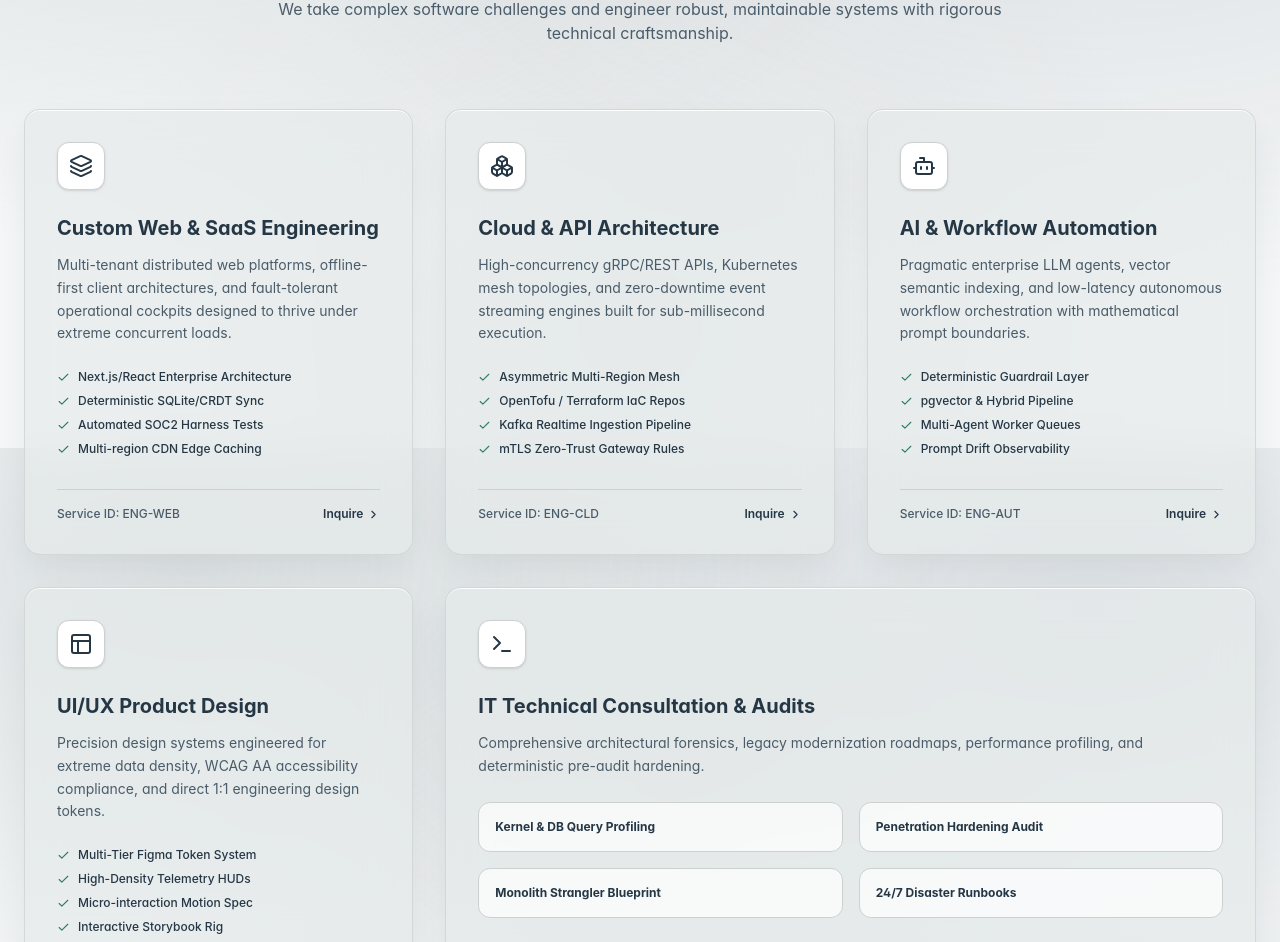
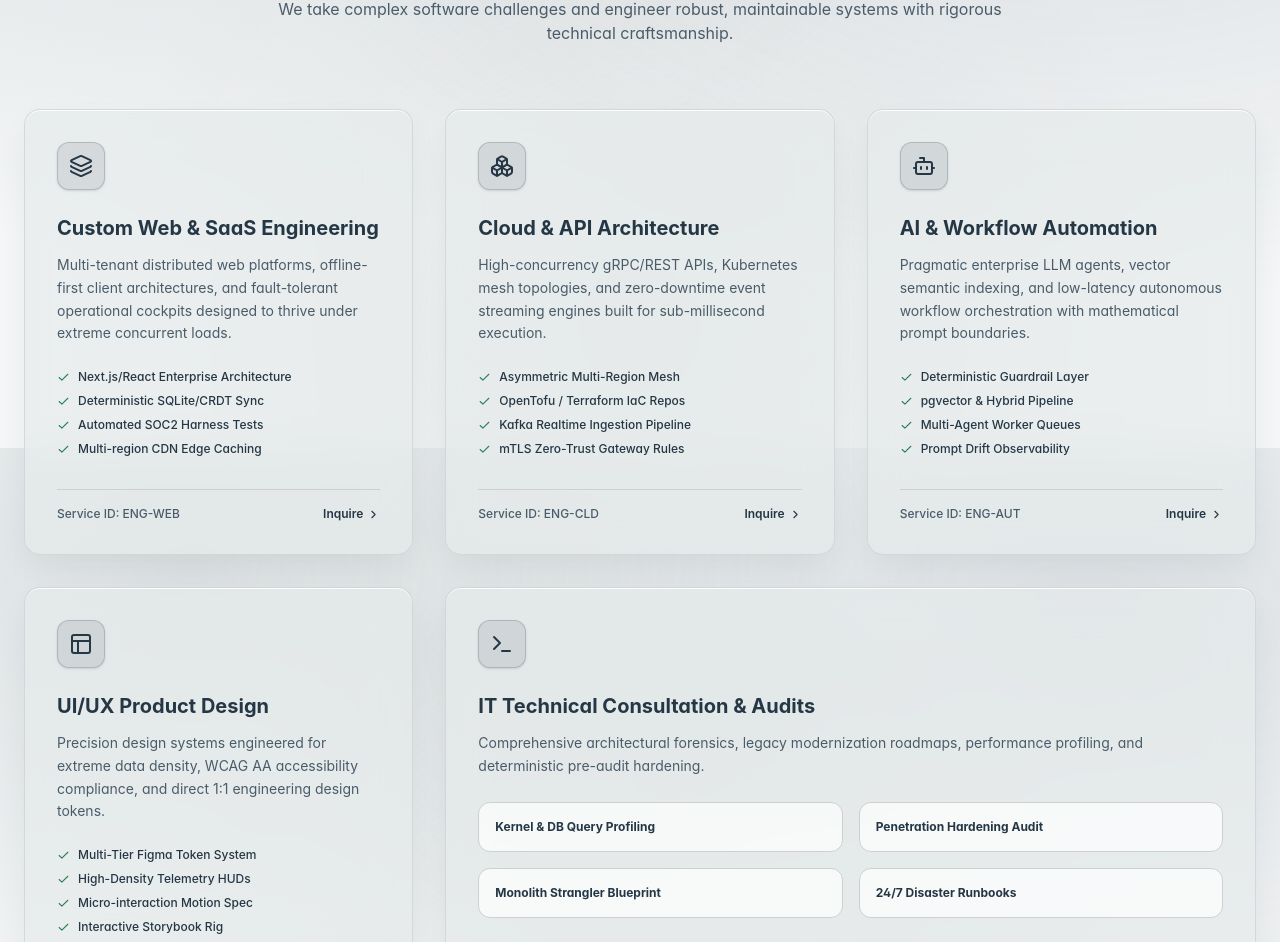
Before and after one commit to devcoresolutions2/DevCore-Solutions-Frontend, a Next.js app: page / in a window 1280 px wide. Shown: the part 2752-3694 px from the top of the page. Built offline with nearby package versions, Linux system fonts and the light colour scheme; no server answers.

Commit message:
fix(services): resolve service category icon mappings and luminous dark-mode badge contrast

```diff
--- a/components/landing/ServicesGrid.tsx
+++ b/components/landing/ServicesGrid.tsx
@@ -8,6 +8,17 @@ import { cn } from "@/lib/utils";
 const ICON_MAP: Record<string, React.ComponentType<{ size?: number; className?: string; "aria-hidden"?: boolean }>> = {
   Layers, Boxes, Bot, Layout, Terminal, Code2, CloudCog,
 };
+
+function resolveServiceIcon(icon?: string, code?: string, title?: string) {
+  if (icon && ICON_MAP[icon]) return ICON_MAP[icon];
+  const q = `${icon || ""} ${code || ""} ${title || ""}`.toLowerCase();
+  if (q.includes("layer") || q.includes("web") || q.includes("saas")) return Layers;
+  if (q.includes("cloud") || q.includes("cld") || q.includes("box") || q.includes("infra")) return Boxes;
+  if (q.includes("bot") || q.includes("ai") || q.includes("agent") || q.includes("aut")) return Bot;
+  if (q.includes("layout") || q.includes("design") || q.includes("ui") || q.includes("dsn")) return Layout;
+  if (q.includes("terminal") || q.includes("dev") || q.includes("ops") || q.includes("api")) return Terminal;
+  return Code2;
+}
 
 interface ServicesGridProps {
   services: ServiceItem[];
@@ -42,7 +53,7 @@ export function ServicesGrid({ services }: ServicesGridProps) {
       {/* Grid */}
       <div className="grid grid-cols-1 md:grid-cols-2 lg:grid-cols-3 gap-6 sm:gap-8">
         {services.map((service, idx) => {
-          const Icon = ICON_MAP[service.icon] ?? Code2;
+          const Icon = resolveServiceIcon(service.icon, service.serviceCode, service.title);
           const isLast = idx === services.length - 1;
 
           return (
@@ -51,8 +62,8 @@ export function ServicesGrid({ services }: ServicesGridProps) {
               className={cn("p-8 flex flex-col justify-between", isLast && "lg:col-span-2")}
             >
               <div>
-                <div className="w-12 h-12 rounded-xl bg-[var(--bg-elevated)] border border-[var(--border-subtle)] dark:bg-white/[0.08] dark:border-white/20 dark:text-white flex items-center justify-center text-[var(--brand-primary)] service-icon-box shadow-sm mb-6">
-                  <Icon size={24} aria-hidden={true} />
+                <div className="w-12 h-12 rounded-xl bg-[var(--brand-primary)]/10 border border-[var(--brand-primary)]/20 text-[var(--brand-primary)] dark:bg-sky-400/15 dark:border-sky-400/30 dark:text-sky-300 dark:shadow-[0_0_20px_rgba(56,189,248,0.22)] flex items-center justify-center shadow-sm mb-6 transition-all duration-300">
+                  <Icon size={24} className="stroke-[2.2] shrink-0" aria-hidden={true} />
                 </div>
                 <h3 className="font-display font-bold text-xl text-[var(--text-primary)] dark:text-white">
                   {service.title}
```
